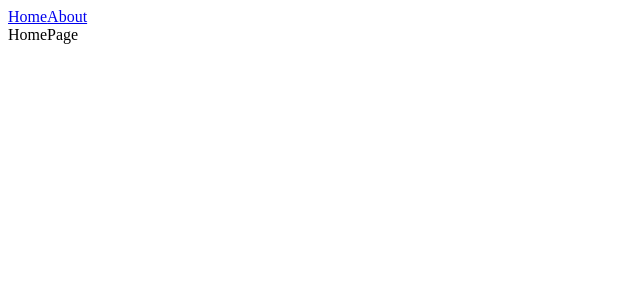
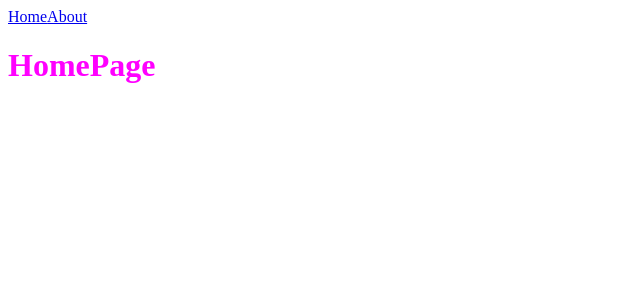
Before and after one commit to artlili/tender, a Vue app: page / in a window 1280 px wide. Shown: the top 300 px of the page, without its empty margins (0-640 px from the left). Built offline with nearby package versions, Linux system fonts and the light colour scheme; the HTML template or start-up script is replaced by a standard one.

Commit message:
feat: add Sass support

```diff
--- a/package.json
+++ b/package.json
@@ -29,6 +29,7 @@
     "jiti": "^2.4.2",
     "npm-run-all2": "^7.0.2",
     "prettier": "3.5.3",
+    "sass": "^1.89.0",
     "typescript": "~5.8.0",
     "vite": "^6.2.4",
     "vite-plugin-vue-devtools": "^7.7.2",
--- /dev/null
+++ b/src/assets/styles/_vars.scss
@@ -0,0 +1 @@
+$primary: #ff00ff;
--- a/src/main.ts
+++ b/src/main.ts
@@ -1,4 +1,4 @@
-import './assets/main.css'
+import './assets/styles/main.scss'
 
 import { createApp } from 'vue'
 import { createPinia } from 'pinia'
--- a/src/views/HomeView.vue
+++ b/src/views/HomeView.vue
@@ -1,5 +1,11 @@
 <script setup lang="ts"></script>
 
 <template>
-  <main>HomePage</main>
+  <main><h1 class="title">HomePage</h1></main>
 </template>
+
+<style lang="scss" scoped>
+.title {
+  color: $primary;
+}
+</style>
--- a/vite.config.ts
+++ b/vite.config.ts
@@ -6,13 +6,17 @@ import vueDevTools from 'vite-plugin-vue-devtools'
 
 // https://vite.dev/config/
 export default defineConfig({
-  plugins: [
-    vue(),
-    vueDevTools(),
-  ],
+  plugins: [vue(), vueDevTools()],
+  css: {
+    preprocessorOptions: {
+      scss: {
+        additionalData: '@use "@/assets/styles/_vars" as *;',
+      },
+    },
+  },
   resolve: {
     alias: {
-      '@': fileURLToPath(new URL('./src', import.meta.url))
+      '@': fileURLToPath(new URL('./src', import.meta.url)),
     },
   },
 })
```
Also changed, not shown: src/assets/styles/main.scss (added), 1 other file (tests, documents, lock files or other folders).
